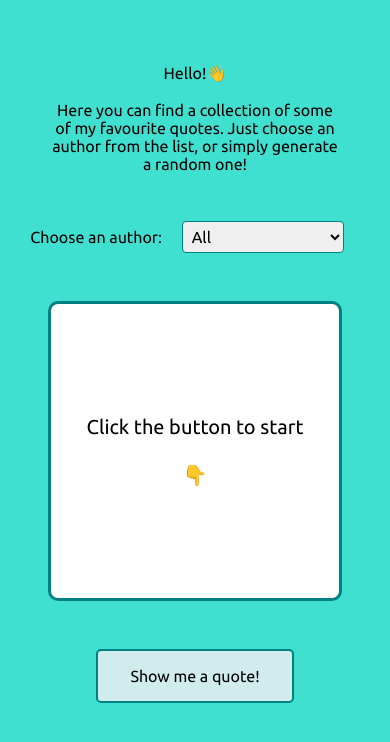
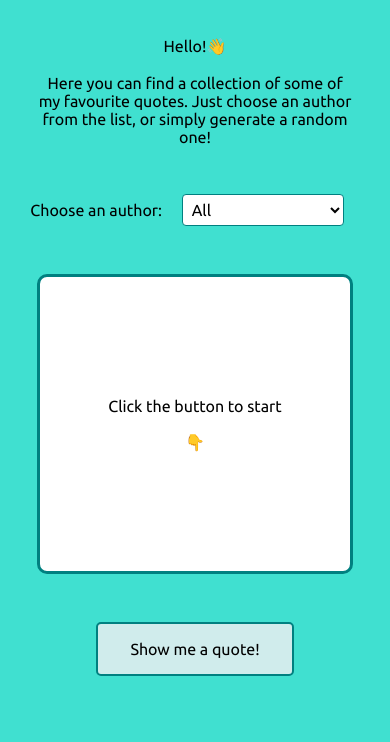
Before and after one commit to nuostabus/nuostabus.github.io, a plain HTML site: page index.html in a window 390 px wide. Drawn offline with Linux system fonts and the light colour scheme.

Commit message:
mobile updates

```diff
--- a/stylesmall.css
+++ b/stylesmall.css
@@ -7,10 +7,9 @@
 
 .center {
     margin: auto;
-    margin-top: 1rem;
     padding: 10px;
     text-align: center;
-    padding: 1rem;
+    padding: 5px;
     font-family: 'Ubuntu', sans-serif;
   }
 
@@ -19,7 +18,6 @@
     display: flex;
     justify-content: center;
     align-items: center;
-    font-size: 1.25rem;
     min-height: 300px;
 }
 
@@ -73,6 +71,7 @@
     color: rgb(0, 0, 0);
     padding:5px;
     border-radius: 4px;
+    background-color: white;
     cursor: pointer;
     margin: 1rem;
     border-color: teal;
```
